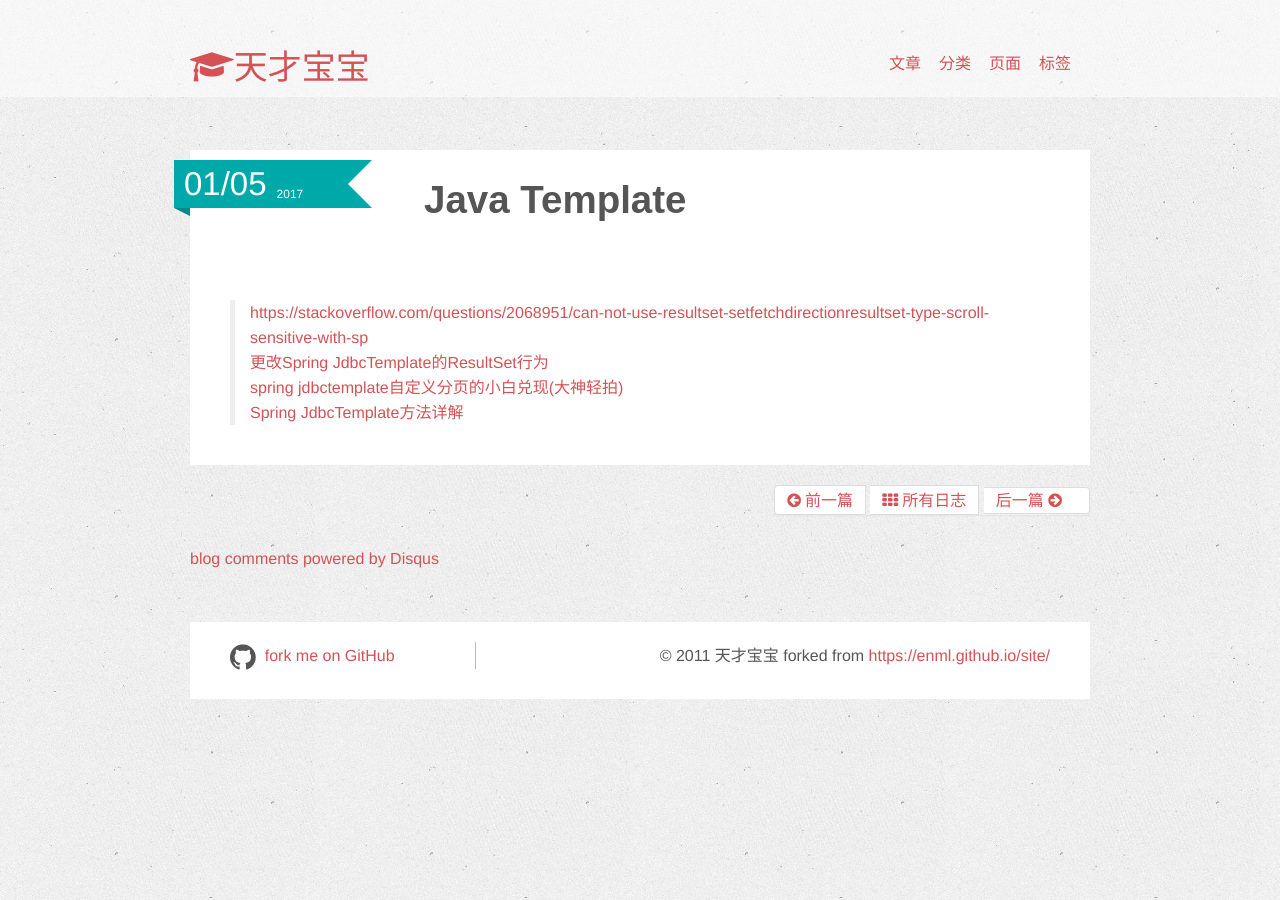
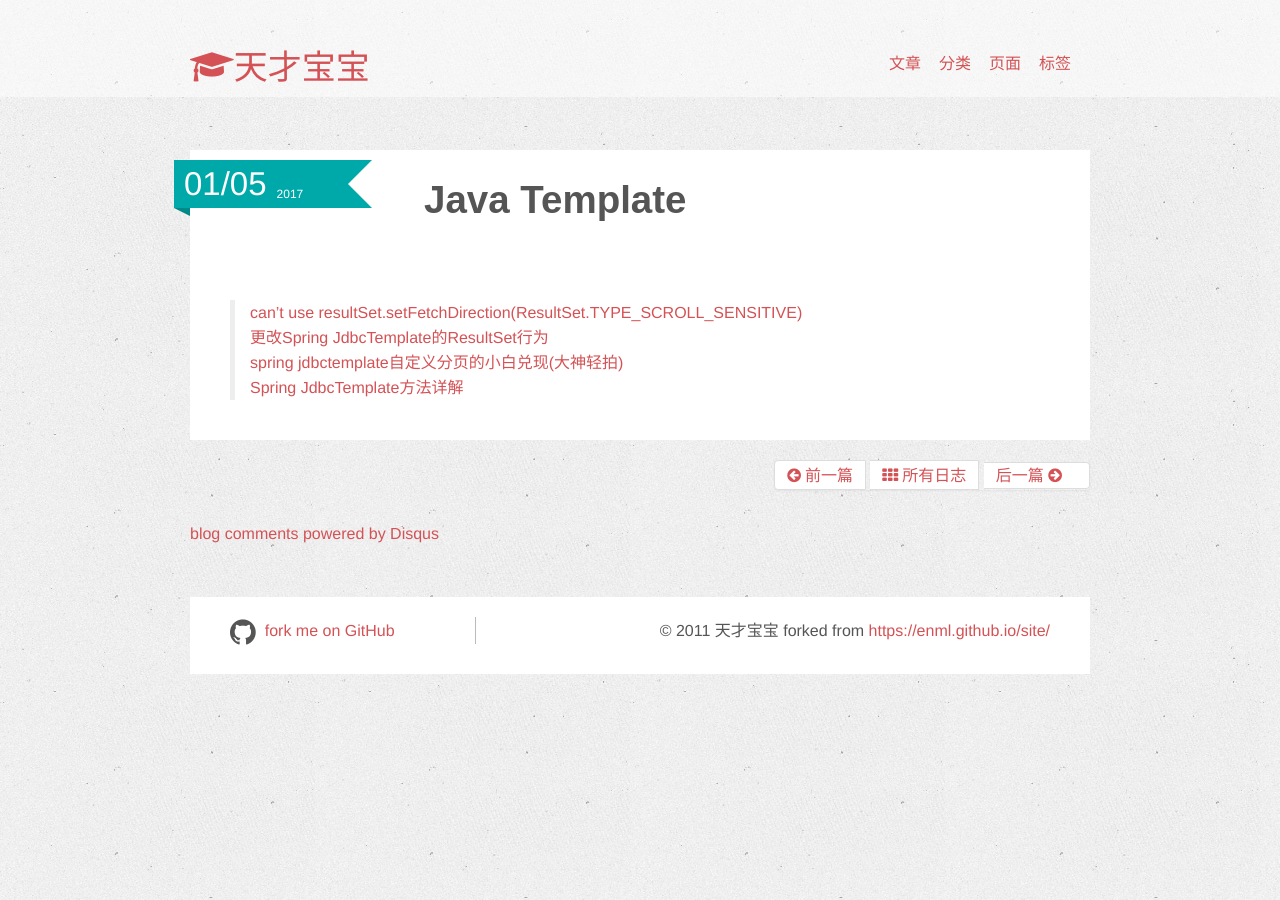
Before and after one commit to wanlp10/wuchao.github.io, a Jekyll site: the page built from _posts/java/2017-01-05-JavaTemplate学习.md, in a window 1280 px wide. Built offline with Jekyll 4.4.1, drawn with Linux system fonts in a browser that asks for light colours; nearby versions of some CDN libraries; comment, search, counter and statistics services are not loaded.

Commit message:
initial commit.

```diff
--- a/_posts/java/2017-01-05-JavaTemplate学习.md
+++ b/_posts/java/2017-01-05-JavaTemplate学习.md
@@ -9,7 +9,7 @@ tags : [Java, Java Template]
 # Java Template
 ---
 
-> [https://stackoverflow.com/questions/2068951/can-not-use-resultset-setfetchdirectionresultset-type-scroll-sensitive-with-sp](https://stackoverflow.com/questions/2068951/can-not-use-resultset-setfetchdirectionresultset-type-scroll-sensitive-with-sp)
+> [can't use resultSet.setFetchDirection(ResultSet.TYPE_SCROLL_SENSITIVE)](https://stackoverflow.com/questions/2068951/can-not-use-resultset-setfetchdirectionresultset-type-scroll-sensitive-with-sp)
 >
 > [更改Spring JdbcTemplate的ResultSet行为](http://www.iteye.com/topic/128636)
 >
```
